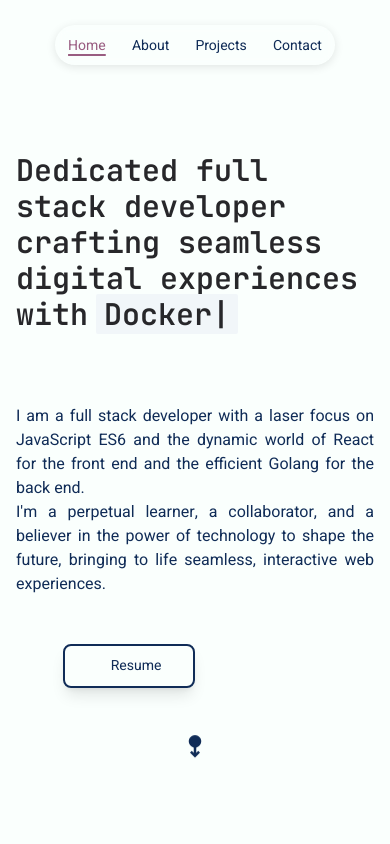
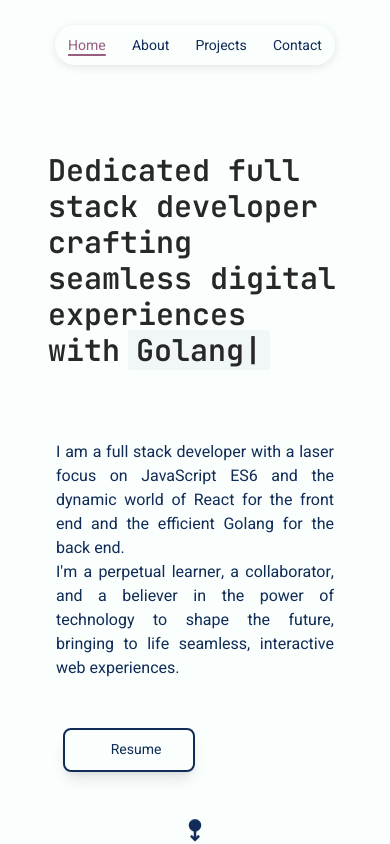
Before and after one commit to Zackaria-Slimane/zackarislnext, a Next.js app: page / in a window 390 px wide. Shown: the top 844 px of the page. Built offline with nearby package versions, Linux system fonts and the light colour scheme; some icons are missing.

Commit message:
updated padding on texts

```diff
--- a/src/pages/index.js
+++ b/src/pages/index.js
@@ -67,7 +67,7 @@ const Homepage = () => {
 					<meta name='keywords' content={currentSEO.keywords.join(", ")} />
 				</Helmet>
 				<div className='page-content'>
-					<div className='max-w-[800px] m-auto sm:w-[90dvw] sm:px-8'>
+					<div className='max-w-[800px] mx-auto sm:w-[90dvw] px-8'>
 						<div
 							id='photo-div'
 							className='flex items-center justify-start pt-16 sm:py-12 '>
@@ -76,16 +76,18 @@ const Homepage = () => {
 							</div>
 						</div>
 
-						<div className='mt-12'>
-							<div className='flex justify-center items-center max-w-[800px] mx-auto'>
+						<div className='mt-12 max-w-[800px]'>
+							<div className='flex justify-center items-center  mx-auto'>
 								<div className='flex flex-col items-center p-4 sm:items-center'>
-									<div className='text-start text-3xl sm:text-4xl text-[#27272a] font-jetBrain font-bold w-full my-6 text-clip'>
+									<div className='mx-auto text-start text-3xl sm:text-4xl text-[#27272a] font-jetBrain font-bold w-full my-6 text-clip'>
 										Dedicated full stack developer crafting seamless digital experiences
 										with
 										<TypeAnimation
 											className='px-2 py-0 ml-2 text-3xl rounded-sm bg-cream'
 											sequence={[
 												"React",
+												1500,
+												"Next",
 												1500,
 												"Golang",
 												1500,
@@ -104,14 +106,14 @@ const Homepage = () => {
 										/>
 									</div>
 									<motion.div
-										className='w-full pt-2 my-4 text-base text-start text-navy sm:my-3'
+										className='w-full pt-2 px-2 my-4 text-base text-start text-navy sm:my-3 max-w-[800px]'
 										initial={{ opacity: 0, x: -200 }}
 										transition={{ duration: 1 }}
 										whileInView={{ opacity: 1, x: 0 }}
 										viewport={{ once: true }}>
 										<br />
 										<p className='text-justify'> {siteData.homePage.description}</p>
-										<p className='text-justify '> {siteData.homePage.cta}</p>
+										<p className='text-justify'> {siteData.homePage.cta}</p>
 									</motion.div>
 									<ContactCards />
 									<div className='mt-12'>
```
